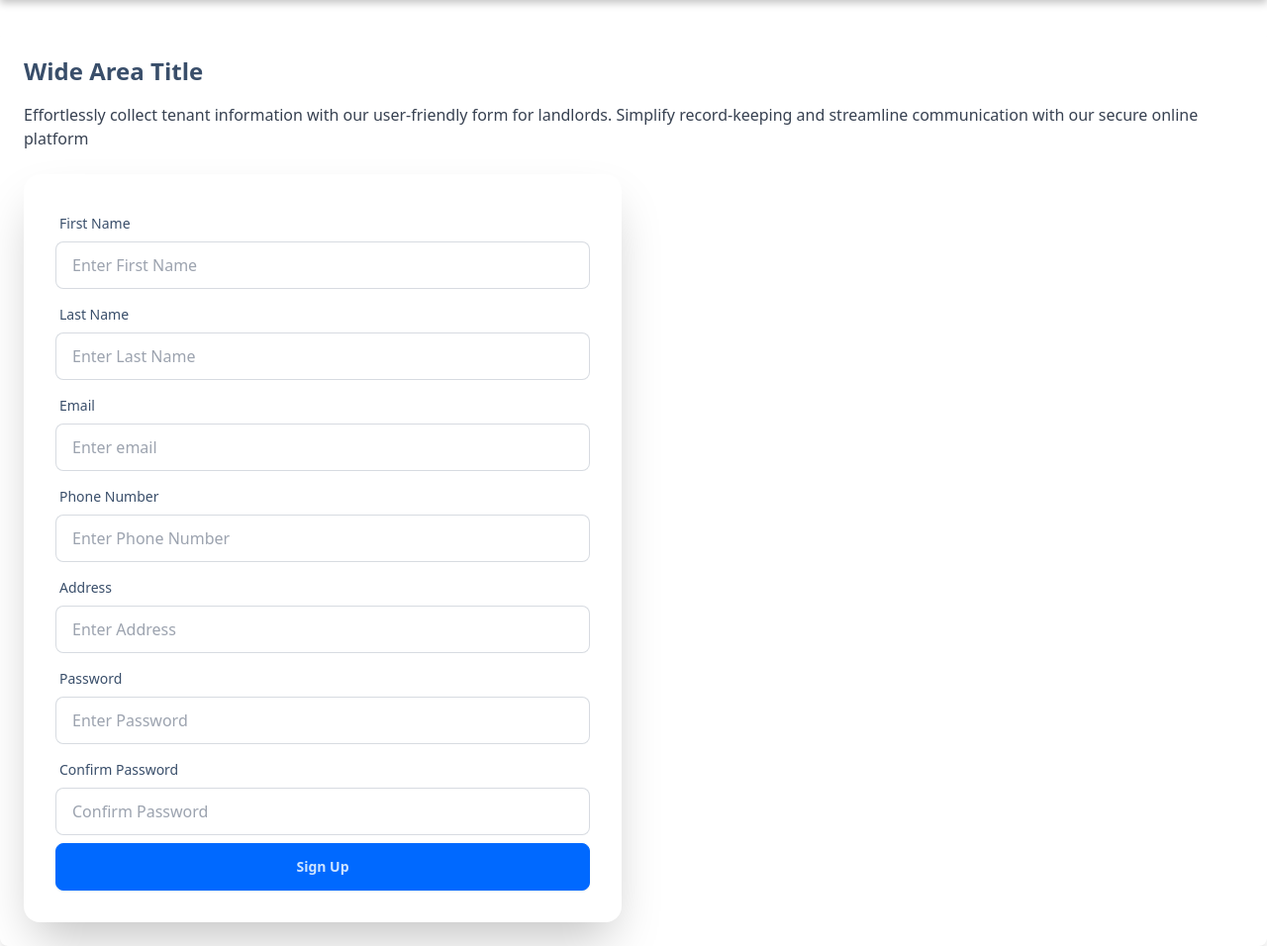
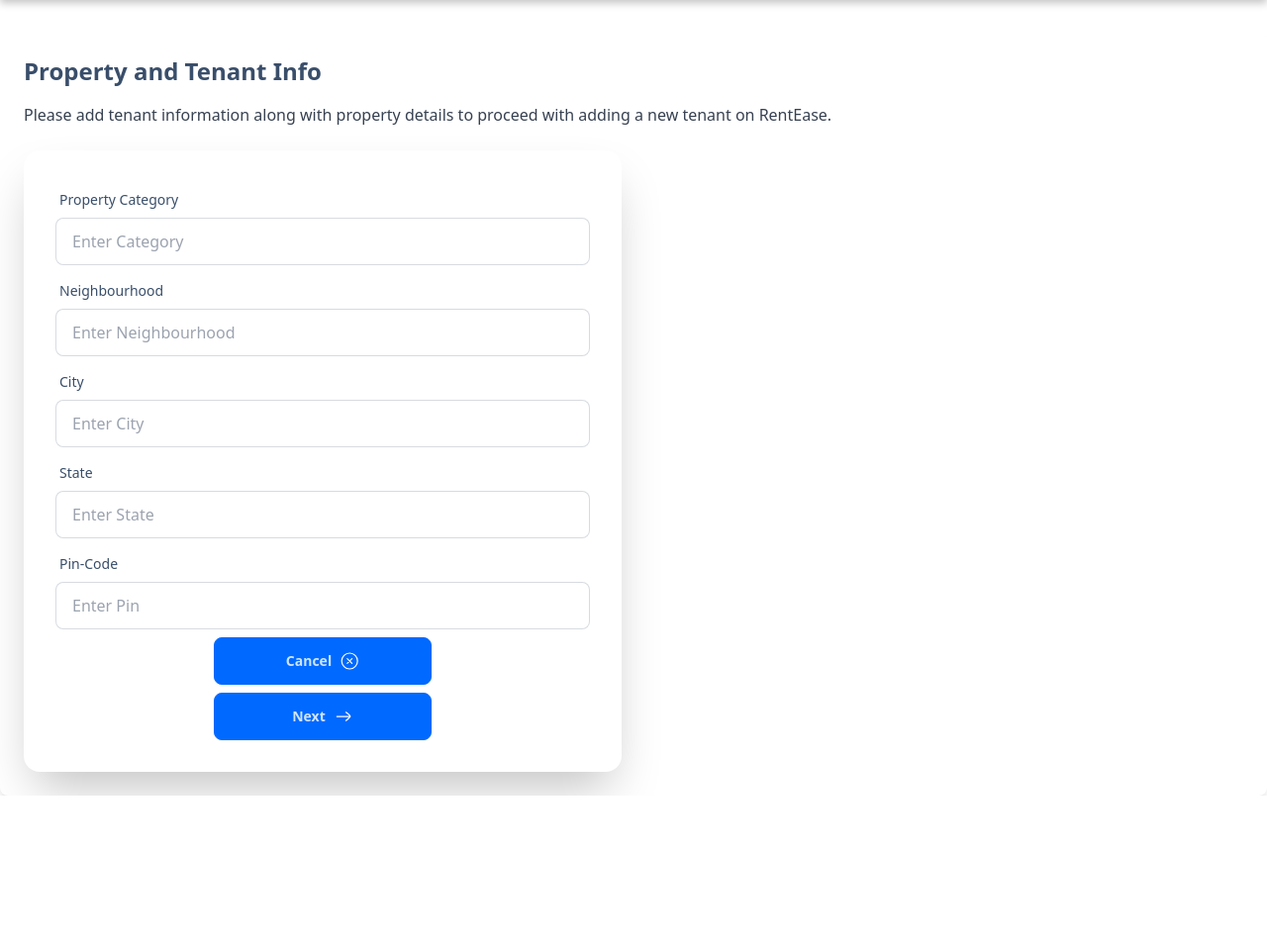
Before and after one commit to Achinthya18/RentEase, a Flask app: page /tenantform in a window 1280 px wide. Shown: the part 68-1024 px from the top of the page at 99% size. After the commit the page ends 872 px from the top, so only its background shows below. Run offline with Flask 3, Linux system fonts and the light colour scheme; some libraries are stand-ins or nearby versions.

Commit message:
added property form

```diff
--- a/Website/auth.py
+++ b/Website/auth.py
@@ -1,4 +1,4 @@
-from flask import Blueprint, render_template,request,flash,redirect
+from flask import Blueprint, render_template,request,flash,redirect,session
 import mysql.connector
 try:
     conn=mysql.connector.connect(
@@ -50,7 +50,11 @@ def signup():
                                 VALUES (%s, %s, %s, %s, %s, %s)''',
                             (firstName, lastName, email, phoneNumber, address, password1))
                 conn.commit()
+                cur.execute("SELECT LAST_INSERT_ID();")
+                lid = cur.fetchone()[0]
+                session['lid'] = lid
                 flash('Account created successfully!', category='success')
+
 
             except Exception as e:
                 flash(f'An error occurred: {str(e)}', category='error')
@@ -65,7 +69,7 @@ def login():
         email = request.form.get('email')
         paswd = request.form.get('password')
         sql = '''
-                SELECT LPassword
+                SELECT Lid, LPassword
                 FROM Landlord
                 WHERE LEmail = %s
             '''
@@ -73,20 +77,53 @@ def login():
             cur.execute(sql, (email,))
             data = cur.fetchone()
             if data:
-                if data[0] == paswd:
+                lid, stored_password = data  # Fetch Lid and stored password from database
+                if stored_password == paswd:
+                    session['lid'] = lid  # Store Lid in session
                     return redirect('/home')
                 else:
                     flash('The entered password is incorrect', category='error')
-
             else:
                 flash('The email id doesn\'t exist', category='error')
         except Exception as e:
             flash(str(e), category='error')
-
     return render_template('login.html')
 @auth.route('/about', methods=['GET', 'POST'])
 def about():
     return render_template('about.html')
-@auth.route('/tenantform',methods=['GET','POST'])
+@auth.route('/tenantform', methods=['GET', 'POST'])
 def tenantform():
+    if request.method == 'POST':
+        lid = session.get('lid')
+        if lid:
+            PCategory = request.form.get('PCategory')
+            PLocation = request.form.get('PLocation')
+            PCity = request.form.get('PCity')
+            PState = request.form.get('PState')
+            PPin = request.form.get('PPin')
+            print("PCategory:", PCategory)
+            print("PLocation:", PLocation)
+
+            try:
+                # Insert property details into the Property table
+                cur.execute('''INSERT INTO Property
+                                (Lid, PCategory, PLocation, PCity, PState, PPin)
+                                VALUES (%s, %s, %s, %s, %s, %s)''',
+                            (lid, PCategory, PLocation, PCity, PState, PPin))
+                conn.commit()
+
+                flash('Property details added successfully!', category='success')
+                return redirect('/home')  # Redirect to home page after successful insertion
+            except Exception as e:
+                flash(f'An error occurred: {str(e)}', category='error')
+                conn.rollback()
+        else:
+            flash('Landlord ID not found in session.', category='error')
+
     return render_template('tenantform.html')
+@auth.route('/logout', methods=['GET', 'POST'])
+def logout():
+    # Remove the user's session data
+    session.clear()
+    # Redirect the user to the login page (or any other page you prefer)
+    return redirect('/base')
--- a/Website/templates/navbar.html
+++ b/Website/templates/navbar.html
@@ -45,6 +45,6 @@
         </ul>
     </div>
     <div class="navbar-end">
-        <a class="btn" href="/login">Log out</a>
+        <a class="btn" href="/logout">Log out</a>
     </div>
 </div>
--- a/Website/templates/signup.html
+++ b/Website/templates/signup.html
@@ -82,7 +82,7 @@
                             name="password" required />
                     </div>
                     <div class="form-control">
-                        <button class="btn btn-primary" href="/home">Sign Up</button>
+                        <button class="btn btn-primary" >Sign Up</button>
                     </div>
                 </form>
             </div>
--- a/Website/templates/tenantform.html
+++ b/Website/templates/tenantform.html
@@ -14,62 +14,61 @@
         <div class="grid grid-cols-1 md:grid-cols-2 gap-6 bg-white p-6 rounded-lg shadow-lg hover:shadow-xl transition duration-300 ease-in-out">
           <div class="col-span-1 md:col-span-2">
             <!-- Your content goes here -->
-            <h2 class="text-2xl font-bold mb-4">Wide Area Title</h2>
-            <p class="text-base text-gray-700">Effortlessly collect tenant information with our user-friendly form for landlords. Simplify record-keeping and streamline communication with our secure online platform</p>
+            <h2 class="text-2xl font-bold mb-4">Property and Tenant Info</h2>
+            <p class="text-base text-gray-700">Please add tenant information along with property details to proceed with adding a new tenant on RentEase.</p>
           </div>
            <div class="card shrink-0 w-full  shadow-2xl bg-base-100">
                 <form class="card-body" method="post">
                     <div class="form-control">
                         <label class="label">
-                            <span class="label-text">First Name</span>
+                            <span class="label-text">Property Category</span>
                         </label>
-                        <input type="text" placeholder="Enter First Name" class="input input-bordered" id="firstName"
-                            name="firstName" required />
+                        <input type="text" placeholder="Enter Category" class="input input-bordered" id="PCategory"
+                            name="PCategory" required />
                     </div>
                     <div class="form-control">
                         <label class="label">
-                            <span class="label-text">Last Name</span>
+                            <span class="label-text">Neighbourhood</span>
                         </label>
-                        <input type="text" placeholder="Enter Last Name" class="input input-bordered" id="lastName"
-                            name="lastName" required />
+                        <input type="text" placeholder="Enter Neighbourhood" class="input input-bordered" id="PLocation"
+                            name="PLocation" required />
                     </div>
                     <div class="form-control">
                         <label class="label">
-                            <span class="label-text">Email</span>
+                            <span class="label-text">City</span>
                         </label>
-                        <input type="email" placeholder="Enter email" class="input input-bordered" id="email"
-                            name="email" required />
+                        <input type="text" placeholder="Enter City" class="input input-bordered" id="PCity"
+                            name="PCity" required />
                     </div>
                     <div class="form-control">
                         <label class="label">
-                            <span class="label-text">Phone Number</span>
+                            <span class="label-text">State</span>
                         </label>
-                        <input type="tel" placeholder="Enter Phone Number" class="input input-bordered" id="phoneNumber"
-                            name="phoneNumber" required />
+                        <input type="text" placeholder="Enter State" class="input input-bordered" id="PState"
+                            name="PState" required />
                     </div>
                     <div class="form-control">
                         <label class="label">
-                            <span class="label-text">Address</span>
+                            <span class="label-text">Pin-Code</span>
                         </label>
-                        <input type="text" placeholder="Enter Address" class="input input-bordered" id="address"
-                            name="address" required />
+                        <input type="text" placeholder="Enter Pin" class="input input-bordered" id="PPin"
+                            name="PPin" required />
                     </div>
+
                     <div class="form-control">
-                        <label class="label">
-                            <span class="label-text">Password</span>
-                        </label>
-                        <input type="password" placeholder="Enter Password" class="input input-bordered" id="password1"
-                            name="password1" required />
-                    </div>
-                    <div class="form-control">
-                        <label class="label">
-                            <span class="label-text">Confirm Password</span>
-                        </label>
-                        <input type="password" placeholder="Confirm Password" class="input input-bordered" id="password"
-                            name="password" required />
-                    </div>
-                    <div class="form-control">
-                        <button class="btn btn-primary" href="/home">Sign Up</button>
+                        <a class="btn btn-primary mr-40 ml-40 mb-2" href="/tenantform" >Cancel
+                            <svg xmlns="http://www.w3.org/2000/svg" width="20" height="20" viewBox="0 0 25 24" fill="none">
+                                <path d="M15.7494 15L9.75 9M9.75064 15L15.75 9" stroke="#ffffff" stroke-width="1.5" stroke-linecap="round" stroke-linejoin="round"/>
+                                <path d="M22.75 12C22.75 6.47715 18.2728 2 12.75 2C7.22715 2 2.75 6.47715 2.75 12C2.75 17.5228 7.22715 22 12.75 22C18.2728 22 22.75 17.5228 22.75 12Z" stroke="#ffffff" stroke-width="1.5"/>
+                            </svg>
+
+                        </a>
+                        <button class="btn btn-primary  mr-40 ml-40   "href="/home">Next
+                            <svg xmlns="http://www.w3.org/2000/svg" width="20" height="20" viewBox="0 0 24 24" fill="none">
+                                <path d="M20 12L4 12" stroke="#ffffff" stroke-width="1.5" stroke-linecap="round" stroke-linejoin="round"/>
+                                <path d="M15 17C15 17 20 13.3176 20 12C20 10.6824 15 7 15 7" stroke="#ffffff" stroke-width="1.5" stroke-linecap="round" stroke-linejoin="round"/>
+                            </svg>
+                        </button>
                     </div>
                 </form>
             </div>
```
